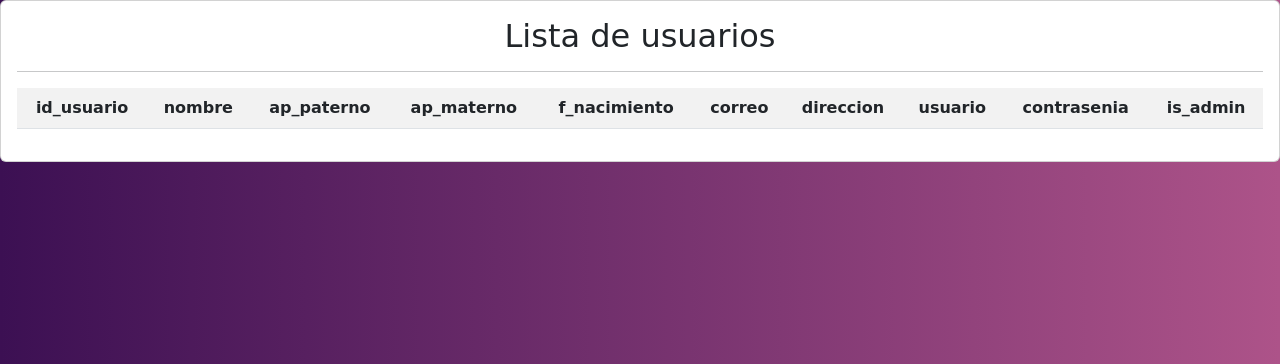
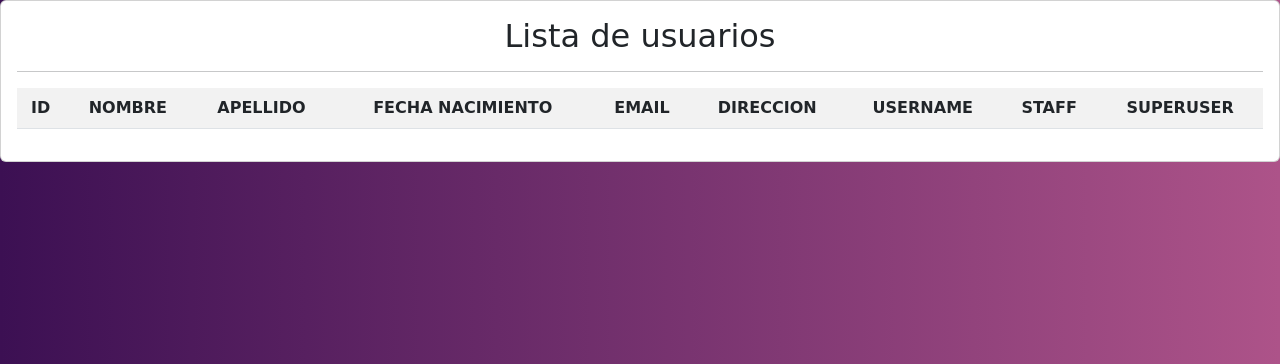
Before and after one commit to Wladimir3984/PROYECTO_BIMESTRE_PROGRAMACION_WEB, a Django app: page /oneturoetu234tnr4234rntrt234rnt234ntroeturoetur884oetnun/usroetnu2342342348rnteoenturoeuo215/ in a window 1280 px wide. Shown: the part 56-420 px from the top of the page. Run offline with Django 4.2, Linux system fonts and the light colour scheme; the visitor is signed in with stand-in values (Sample User, id 1); data comes from the database, SQL or seed files in the repository; data that the repository does not hold is empty; some web fonts are replaced.

Commit message:
update crud y acceso a  data Usuarios

```diff
--- a/gamesite/auth_admin/templates/auth_admin/usuario_crud/listar.html
+++ b/gamesite/auth_admin/templates/auth_admin/usuario_crud/listar.html
@@ -8,29 +8,27 @@
         <hr>
         <table class="table table-striped table-hover">
             <tr>
-                <th>id_usuario</th>
-                <th>nombre</th>
-                <th>ap_paterno</th>
-                <th>ap_materno</th>
-                <th>f_nacimiento</th>
-                <th>correo</th>
-                <th>direccion</th>
-                <th>usuario</th>
-                <th>contrasenia</th>
-                <th>is_admin</th>
+                <th>ID</th>
+                <th>NOMBRE</th>
+                <th>APELLIDO</th>
+                <th>FECHA NACIMIENTO</th>
+                <th>EMAIL</th>
+                <th>DIRECCION</th>
+                <th>USERNAME</th>
+                <th>STAFF</th>
+                <th>SUPERUSER</th>
             </tr>
             {% for p in juegos %}
             <tr>
-                <td>{{ p.id_usuario }}</td>
-                <td>{{ p.nombre }}</td>
-                <td>{{ p.ap_paterno }}</td>
-                <td>{{ p.ap_materno }}</td>
+                <td>{{ p.id }}</td>
+                <td>{{ p.first_name }}</td>
+                <td>{{ p.last_name }}</td>
                 <td>{{ p.f_nacimiento }}</td>
-                <td>{{ p.correo }}</td>
+                <td>{{ p.email }}</td>
                 <td>{{ p.direccion }}</td>
-                <td>{{ p.usuario }}</td>
-                <td>{{ p.contrasenia }}</td>
-                <td>{{ p.is_admin }}</td>
+                <td>{{ p.username }}</td>
+                <td>{{ p.is_staff }}</td>
+                <td>{{ p.is_superuser }}</td>
             </tr>
             {% endfor %}
         </table>
--- a/gamesite/auth_admin/urls.py
+++ b/gamesite/auth_admin/urls.py
@@ -1,15 +1,17 @@
 
 from django.urls import path
-from .views import agregar_juego, listar_juegos, modificar_usuario, listar_usuarios, modificarJuego, eliminarJuego
+from .views import agregar_juego, listar_juegos, modificar_usuario, listar_usuarios, modificarJuego, eliminarJuego, eliminarUsuario, agregar_usuario
 
 #http://.. ..  .. /oneturoetu234tnr4234rntrt234rnt234ntroeturoetur884oetnun/
 
 urlpatterns = [
     path('usroetnu2342342348rnteoenturoeuo213/', agregar_juego, name='agregar_juego'),
+    path('usroetnu2342342348rnteoenturoeuo213/<id>/', eliminarJuego, name='eliminarJuego'),
     path('usroetnu2342342348rnteoenturoeuo214/', listar_juegos, name='listar_juegos'),
     path('usroetnu2342342348rnteoenturoeuo214/<id>/', modificarJuego, name='modificarJuego'),
-    path('usroetnu2342342348rnteoenturoeuo213/<id>/', eliminarJuego, name='eliminarJuego'),
 
     path('usroetnu2342342348rnteoenturoeuo215/', listar_usuarios, name='listar_usuarios'),
     path('usroetnu2342342348rnteoenturoeuo215/<id>/', modificar_usuario, name='modificar_usuario'),
+    path('usroetnu2342342348rnteoenturoeuo216/', agregar_usuario, name='agregar_usuario'),
+    path('usroetnu2342342348rnteoenturoeuo216/<id>/', eliminarUsuario, name='eliminarUsuario'),
 ]
--- a/gamesite/auth_admin/views.py
+++ b/gamesite/auth_admin/views.py
@@ -1,7 +1,6 @@
 from django.shortcuts import render, redirect, get_object_or_404
 from .forms import InsertGameForm, InsertUserForm
 from app.models import Juego, Usuario
-from django.contrib.auth import get_user_model
 # Create your views here.
 
 
@@ -22,7 +21,6 @@ def agregar_juego(request):
             else:
                 data['mensaje'] = "Error al agregar el juego"
                 data['insert_form'] = insert_form
-
         return render(request, 'auth_admin/juegos_crud/agregar.html', data)
 
 
@@ -39,53 +37,107 @@ def listar_juegos(request):
         return render(request, 'auth_admin/juegos_crud/listar.html', data)
 
 
+def modificarJuego(request, id):
+    is_supervisor = request.user.has_perm('auth.rol_supervisor')
+    is_superuser = request.user.is_superuser
+    if not is_supervisor and not is_superuser:
+        return render(request, 'app/index.html')
+    else:
+        juego = get_object_or_404(Juego, id_juego=id)
+        data = {
+            'form': InsertGameForm(instance=juego)
+        }
+        if request.method == 'POST':
+            insert_form = InsertGameForm(
+                data=request.POST, instance=juego, files=request.FILES)
+            if insert_form.is_valid():
+                insert_form.save()
+                data['mensaje'] = "Modificado correctamente"
+                return redirect(to='listar_juegos')
+            else:
+                data['mensaje'] = "Error al agregar el juego"
+                data['insert_form'] = insert_form
+        return render(request, 'auth_admin/juegos_crud/modificar.html', data)
+
+
+def eliminarJuego(request, id):
+    is_supervisor = request.user.has_perm('auth.rol_supervisor')
+    is_superuser = request.user.is_superuser
+    if not is_supervisor and not is_superuser:
+        return render(request, 'app/index.html')
+    else:
+        try:
+            juego = Juego.objects.get(id_juego=id)
+            juego.delete()
+        except Exception as e:
+            print(e)
+        return render(request, 'auth_admin/juegos_crud/listar.html')
+
+
 def modificar_usuario(request, id):
-    usuario = get_object_or_404(Usuario, id_usuario=id)
-
-    data = {
-        'form': InsertUserForm(instance=usuario)
-    }
-    if request.method == 'POST':
-        insert_form = InsertUserForm(
-            data=request.POST, instance=usuario, files=request.FILES)
-        if insert_form.is_valid():
-            insert_form.save()
-            data["mensaje"] = "modificado correctamente"
-            return redirect(to="listar_usuarios")
-        else:
-            data['mensaje'] = "Error al agregar el usuario"
-            data['insert_form'] = insert_form
-    return render(request, 'auth_admin/usuario_crud/modificar.html', data)
+    is_supervisor = request.user.has_perm('auth.rol_supervisor')
+    is_superuser = request.user.is_superuser
+    if not is_supervisor and not is_superuser:
+        return render(request, 'app/index.html')
+    else:
+        usuario = get_object_or_404(Usuario, user_ptr_id=id)
+        data = {
+            'form': InsertUserForm(instance=usuario)
+        }
+        if request.method == 'POST':
+            insert_form = InsertUserForm(
+                data=request.POST, instance=usuario, files=request.FILES)
+            if insert_form.is_valid():
+                insert_form.save()
+                data["mensaje"] = "modificado correctamente"
+                return redirect(to="listar_usuarios")
+            else:
+                data['mensaje'] = "Error al agregar el usuario"
+                data['insert_form'] = insert_form
+        return render(request, 'auth_admin/usuario_crud/modificar.html', data)
 
 
 def listar_usuarios(request):
-    usuarios = Usuario.objects.all()
-    data = {
-        'juegos': usuarios
-    }
-    return render(request, 'auth_admin/usuario_crud/listar.html', data)
+    is_supervisor = request.user.has_perm('auth.rol_supervisor')
+    is_superuser = request.user.is_superuser
+    if not is_supervisor and not is_superuser:
+        return render(request, 'app/index.html')
+    else:
+        usuarios = Usuario.objects.all()
+        data = {
+            'juegos': usuarios
+        }
+        return render(request, 'auth_admin/usuario_crud/listar.html', data)
 
-def modificarJuego(request, id):
-    juego = get_object_or_404(Juego, id_juego = id)
 
-    data = {
-        'form': InsertGameForm(instance=juego)
-    }
-    if request.method == 'POST':
-        insert_form = InsertGameForm(data=request.POST, instance=juego, files=request.FILES)
-        if insert_form.is_valid():
-            insert_form.save()
-            data['mensaje'] = "Modificado correctamente"
-            return redirect(to='listar_juegos')
-        else:
-            data['mensaje'] = "Error al agregar el juego"
-            data['insert_form'] = insert_form
-    return render(request,'auth_admin/juegos_crud/modificar.html',data)
+def eliminarUsuario(request, id):
+    is_supervisor = request.user.has_perm('auth.rol_supervisor')
+    is_superuser = request.user.is_superuser
+    if not is_supervisor and not is_superuser:
+        return render(request, 'app/index.html')
+    else:
+        try:
+            usuario = Usuario.objects.get(user_ptr_id=id)
+            usuario.delete()
+        except Exception as e:
+            print(e)
+        return render(request, 'auth_admin/usuario_crud/listar.html')
 
-def eliminarJuego(request, id):
-    try:
-        juego = Juego.objects.get(id_juego = id)
-        juego.delete()
-    except Exception as e:
-        print(e)
-    return render(request, 'auth_admin/juegos_crud/listar.html')
+def agregar_usuario(request):
+    is_supervisor = request.user.has_perm('auth.rol_supervisor')
+    is_superuser = request.user.is_superuser
+    if not is_supervisor and not is_superuser:
+        return render(request, 'app/index.html')
+    else:
+        data = {
+            'insert_form': InsertUserForm()
+        }
+        if request.method == 'POST':
+            insert_form = InsertUserForm(data=request.POST)
+            if insert_form.is_valid():
+                insert_form.save()
+                data['mensaje'] = "Usuario agregado correctamente"
+            else:
+                data['mensaje'] = "Error al agregar el usuario"
+                data['insert_form'] = insert_form
+        return render(request, 'auth_admin/usuario_crud/agregar.html', data)
```
Also changed, not shown: gamesite/auth_admin/templates/auth_admin/usuario_crud/agregar.html (added, +50 -0 lines).
